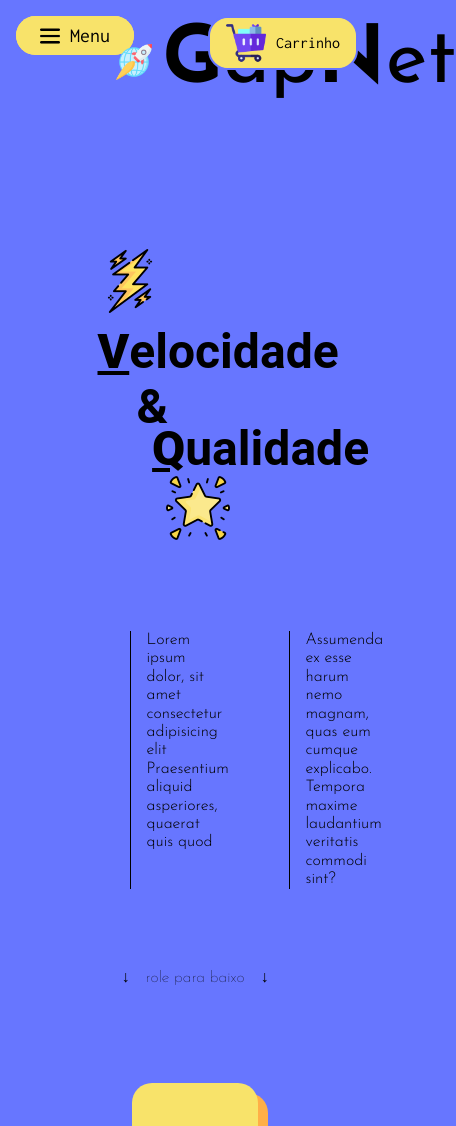
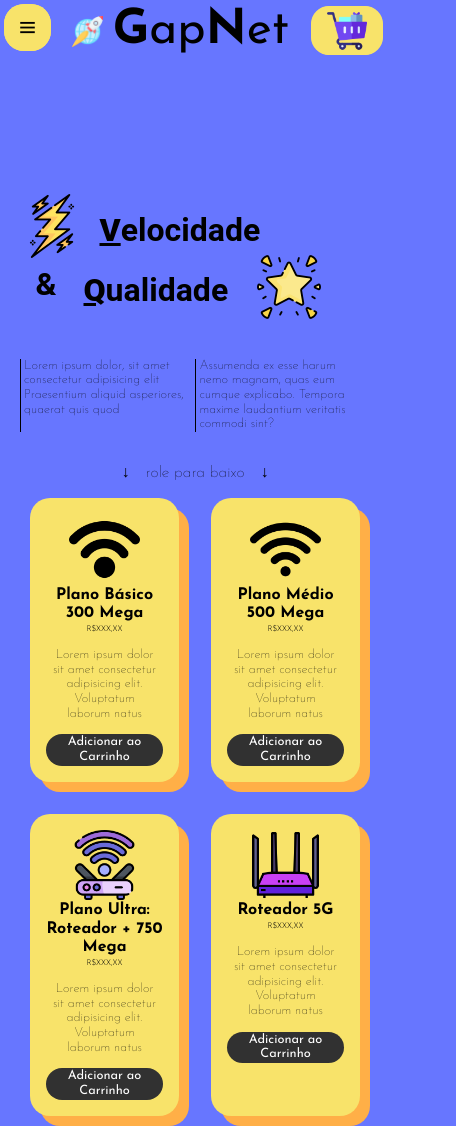
Before and after one commit to delfo2/projeto-internet, a plain HTML site: page index.html in a window 390 px wide. Shown: the top 1126 px of the page, 456 px wide, since content can reach past the window. Drawn offline with Linux system fonts and the light colour scheme.

Commit message:
ajustando responsivo para telas de até 700px

```diff
--- a/assets/css/cabecalho.css
+++ b/assets/css/cabecalho.css
@@ -149,3 +149,32 @@
 .esconde {
     display: none;
 }
+
+@media screen and (max-width: 700px) {
+    .cabecalho {
+        margin: 1%;
+    }
+    .cabecalho__menu {
+        font-size: .5rem;
+        padding: 1rem;
+    }
+    .menu__imagem {
+        width: 15px;
+    }
+    .menu__texto {
+        display: none;
+    }
+    .cabecalho__logo {
+        font-size: 3rem;
+        margin-right: 20%;
+    }
+    .cabecalho__carrinhos {
+        right: 5px;
+    }
+    .cabecalho__carrinho {
+        font-size: 1rem;
+    }
+    .carrinho__texto {
+        display: none;
+    }
+}
--- a/assets/css/conteudo.css
+++ b/assets/css/conteudo.css
@@ -64,3 +64,32 @@
 .esconde {
     display: none;
 }
+
+@media screen and (max-width: 700px) {
+    .conteudo {
+        margin: 0 auto;
+        width: 90%;
+    }
+    .conteudo__titulo {
+        align-items: center;
+        display: flex;
+        font-size: 2rem;
+    }
+    .conteudo__paragrafo {
+        font-size: 2rem;
+        margin: 0 0 -3rem 1rem;
+    }
+    .conteudo__titulo-2 {
+        align-items: center;
+        display: flex;
+        font-size: 2rem;
+        margin-left: 4rem;
+    }
+    .conteudo__descricao {
+        font-size: .8rem;
+        font-weight: 100;
+        margin: 2rem 0;
+        padding: 0 1%;
+        width: 100%;
+    }
+}
--- a/assets/css/produtos.css
+++ b/assets/css/produtos.css
@@ -56,3 +56,28 @@
     background-color: var(--preto);
     border: none;
 }
+
+@media screen and (max-width: 700px) {
+    .cartao {
+        margin: 1rem;
+        padding: 1rem;
+        width: 30%;
+    }
+    .cartao__titulo {
+        font-size: 1rem;
+        margin: 1% 0;
+    }
+    .cartao__preco {
+        font-size: .5rem;
+        margin: 1% 0;
+    }
+    .cartao__descricao {
+        font-size: .8rem;
+        font-weight: 100;
+        padding: 0 5%;
+    }
+    .cartao__botao {
+        font-size: .8rem;
+        padding: 1% 8%;
+    }
+}
```
